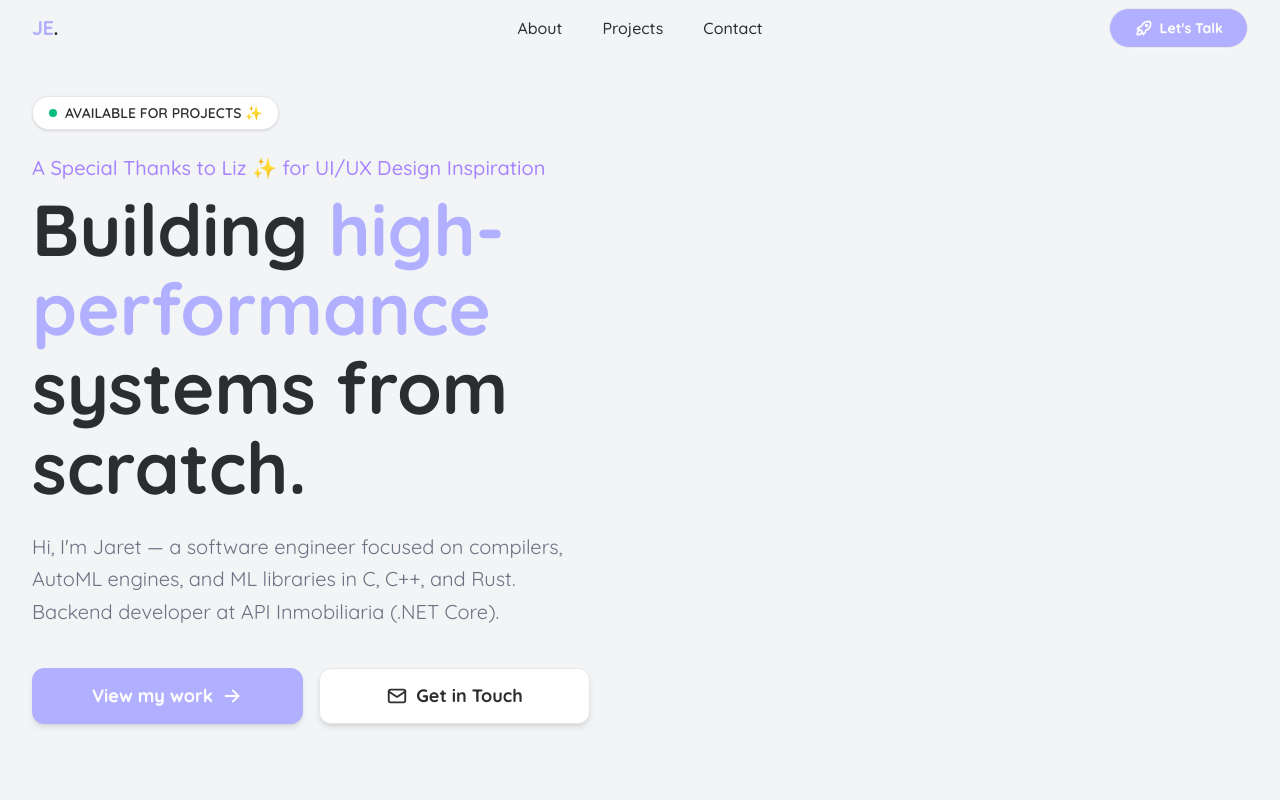
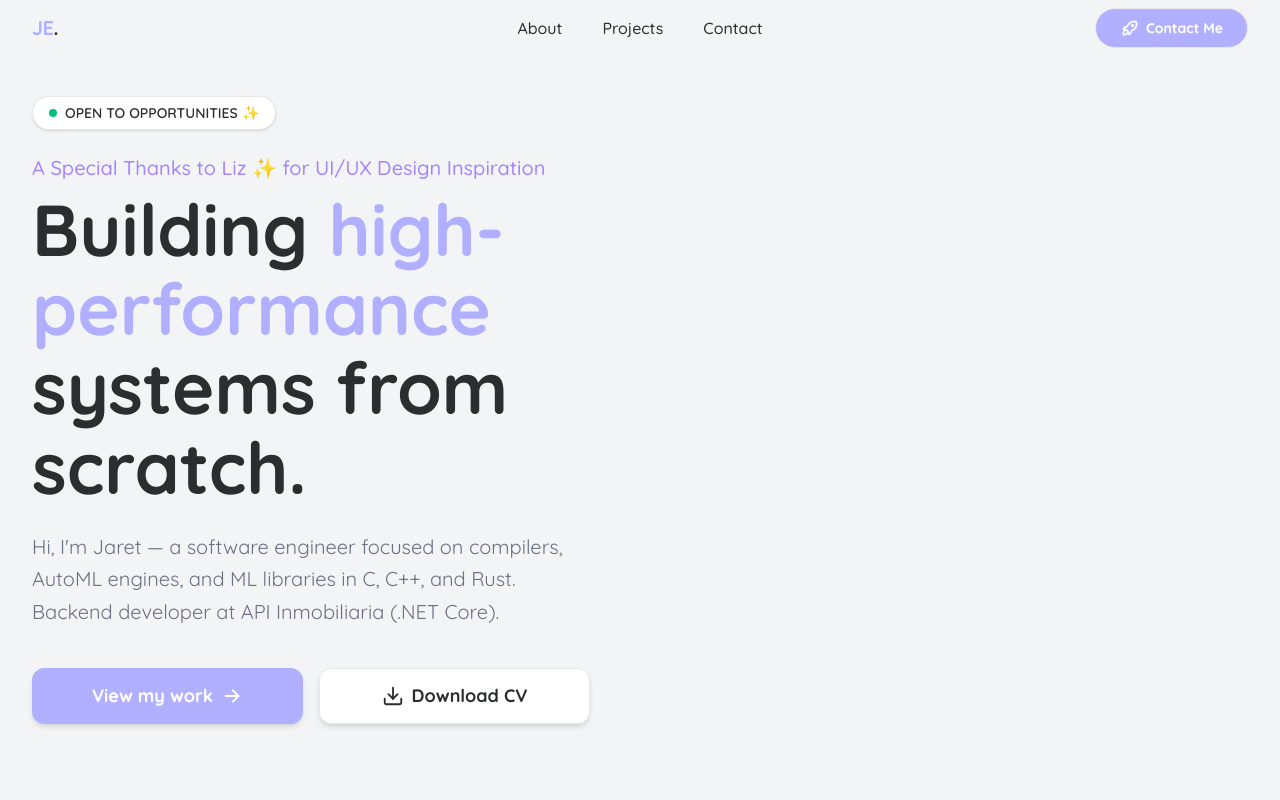
Before and after one commit to JaretEduardo/Portfolio, a Next.js app: page / in a window 1280 px wide. Shown: the top 800 px of the page. Built offline with nearby package versions, Linux system fonts and the light colour scheme.

Commit message:
feat: buttom and design

```diff
--- a/src/components/Hero.tsx
+++ b/src/components/Hero.tsx
@@ -8,7 +8,7 @@
         {/* Available badge — mirrors home.html exactly */}
         <div className="animate-fade-down inline-flex items-center gap-2 bg-white px-4 py-1.5 rounded-full text-sm font-semibold border border-gray-200 shadow-sm">
           <span className="w-2 h-2 bg-emerald-500 rounded-full animate-pulse" />
-          AVAILABLE FOR PROJECTS ✨
+          OPEN TO OPPORTUNITIES ✨
         </div>
 
         {/* Credits */}
@@ -46,16 +46,19 @@
 
           {/* Secondary — white solid, no opacity tricks */}
           <a
-            href="#contact"
+            href="/Jaret_CV.pdf"
+            download="Jaret_CV.pdf"
+            target="_blank"
+            rel="noopener noreferrer"
             className="flex-1 min-w-[200px] btn btn-xl bg-white text-[#2b2d2f] border border-gray-200 shadow-md px-8 py-4 rounded-xl font-bold text-lg hover:bg-gray-100 transition-all flex justify-center items-center gap-2"
           >
             {/* Download/contact icon */}
             <svg xmlns="http://www.w3.org/2000/svg" width="22" height="22" viewBox="0 0 24 24" fill="none" stroke="currentColor" strokeWidth="2" strokeLinecap="round" strokeLinejoin="round">
-              <path stroke="none" d="M0 0h24v24H0z" fill="none" />
-              <path d="M3 7a2 2 0 0 1 2 -2h14a2 2 0 0 1 2 2v10a2 2 0 0 1 -2 2h-14a2 2 0 0 1 -2 -2v-10z" />
-              <path d="M3 7l9 6l9 -6" />
+              <path d="M21 15v4a2 2 0 0 1-2 2H5a2 2 0 0 1-2-2v-4" />
+              <polyline points="7 10 12 15 17 10" />
+              <line x1="12" y1="15" x2="12" y2="3" />
             </svg>
-            Get in Touch
+            Download CV
           </a>
         </div>
       </div>
@@ -68,14 +71,6 @@
             JE
           </span>
         </div>
-
-        {/* Terminal badge — mirrors home.html floating badge exactly */}
-        <div className="absolute right-[5%] md:left-[5%] md:right-auto bottom-6 md:bottom-20 bg-white p-3 rounded-xl shadow-xl flex gap-1 items-center z-20">
-          <span className="w-2 h-2 bg-[#ff5f56] rounded-full" />
-          <span className="w-2 h-2 bg-[#ffbd2e] rounded-full" />
-          <span className="w-2 h-2 bg-[#27c93f] rounded-full" />
-          <code className="ml-2 font-mono text-[10px] md:text-sm font-bold">&lt;/&gt;</code>
-        </div>
       </div>
     </section>
   );
--- a/src/components/Navbar.tsx
+++ b/src/components/Navbar.tsx
@@ -59,7 +59,7 @@
         {/* CTA button — right 1/4 */}
         <div className="hidden md:flex justify-end md:w-1/4">
           <a
-            href="#contact"
+            href="mailto:contact@jareteduardo.dev"
             className="group btn btn-md bg-[#B1AFFF] text-white py-2 px-6 rounded-3xl font-bold hover:bg-[#8E8CD8] transition-colors"
           >
             {/* Rocket icon — mirrors reference navbar.html exactly */}
@@ -80,7 +80,7 @@
               <path d="M7 14a6 6 0 0 0 -3 6a6 6 0 0 0 6 -3" />
               <path d="M14 9a1 1 0 1 0 2 0a1 1 0 1 0 -2 0" />
             </svg>
-            Let&apos;s Talk
+            Contact Me
           </a>
         </div>
 
```
Also changed, not shown: 1 other file (tests, documents, lock files or other folders).
